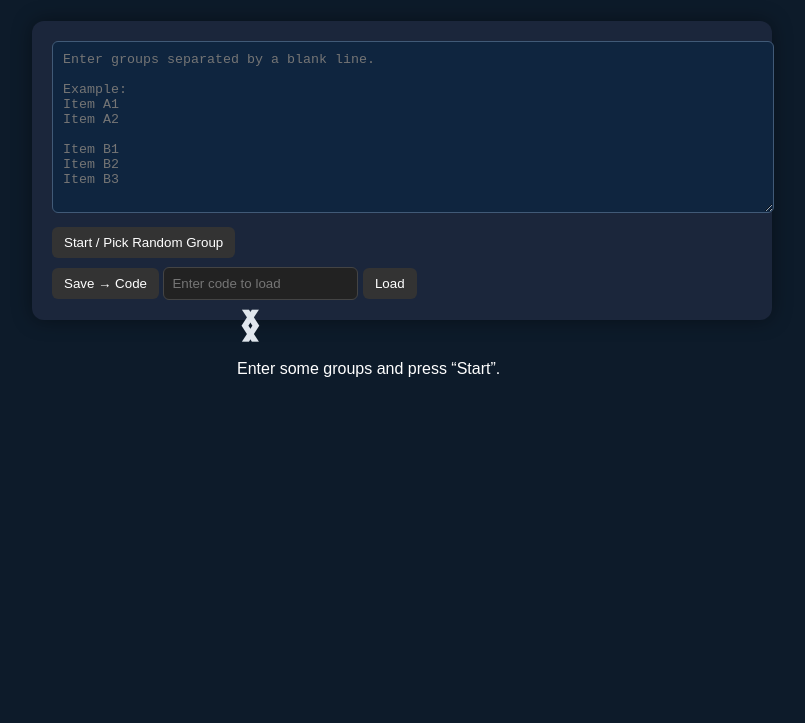
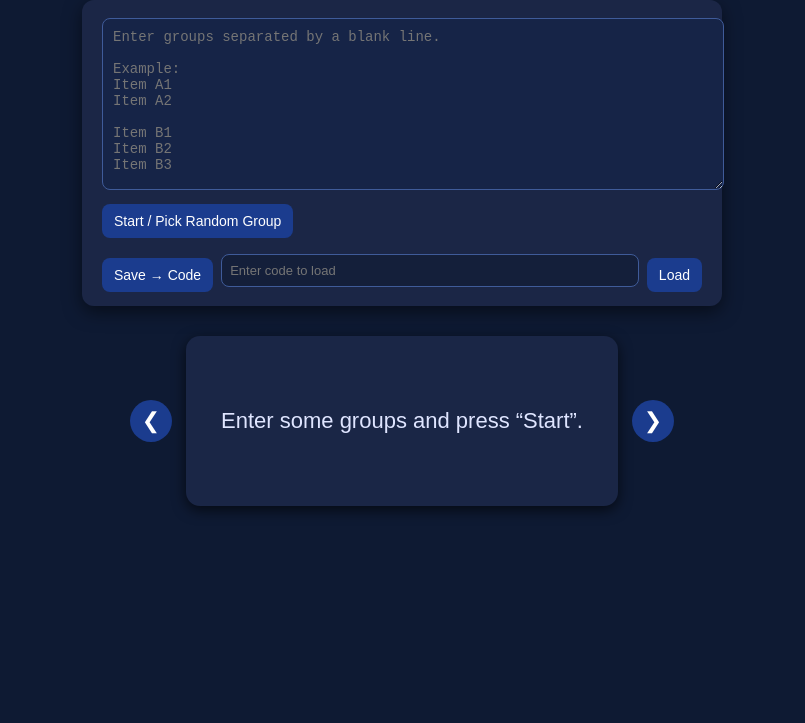
Before and after one commit to arthurbuckroyd-jpg/FlashcardPicker, a website: page public/index.html in a window 1280 px wide. Shown: the part 77-800 px from the top of the page, without its empty margins (238-1043 px from the left). Drawn offline with nearby package versions, Linux system fonts and the light colour scheme.

Commit message:
Update style.css

```diff
--- a/public/style.css
+++ b/public/style.css
@@ -1,9 +1,11 @@
+/* Page layout */
+
 body {
     margin: 0;
     padding: 0;
     font-family: Arial, sans-serif;
-    background: #0d1b2a;
-    color: white;
+    background: #0e1a33;
+    color: #e3e9ff;
     display: flex;
     flex-direction: column;
     align-items: center;
@@ -11,138 +13,145 @@ body {
 }
 
 h1 {
-    margin-top: 20px;
-    color: #e0e6ed;
+    margin-top: 25px;
+    margin-bottom: 15px;
+    color: #aac3ff;
+    font-weight: 600;
 }
 
+/* Input container */
+
 .container {
-    margin-top: 20px;
-    background: #1b263b;
-    padding: 20px;
+    background: #1b2646;
+    padding: 18px 20px 14px;
     border-radius: 12px;
     width: 90%;
-    max-width: 700px;
-    box-shadow: 0 0 20px rgba(0,0,0,0.4);
+    max-width: 600px;
+    box-shadow: 0 6px 18px rgba(0, 0, 0, 0.5);
 }
 
 textarea {
     width: 100%;
     height: 150px;
-    background: #0f253f;
-    color: #f0f6ff;
-    border: 1px solid #415a77;
-    border-radius: 6px;
     padding: 10px;
+    border-radius: 8px;
+    border: 1px solid #3f5b99;
+    background: #162447;
+    color: #e3e9ff;
     resize: vertical;
+    font-size: 14px;
 }
 
 button {
+    border: none;
+    border-radius: 8px;
+    background: #1b3c8e;
+    color: white;
+    padding: 9px 12px;
     margin-top: 10px;
-    padding: 10px 15px;
-    border: none;
-    border-radius: 6px;
-    background: #1d3557;
-    color: white;
     cursor: pointer;
+    font-size: 14px;
+    transition: background 0.2s ease, transform 0.1s ease;
 }
 
 button:hover {
-    background: #284a78;
+    background: #163170;
+    transform: translateY(-1px);
+}
+
+button:active {
+    transform: translateY(0);
+}
+
+/* Save/load row */
+
+.save-load-row {
+    display: flex;
+    gap: 8px;
+    margin-top: 10px;
+    align-items: center;
+}
+
+#loadInput {
+    flex: 1;
+    padding: 8px;
+    border-radius: 8px;
+    border: 1px solid #3f5b99;
+    background: #141f3a;
+    color: #e3e9ff;
+    font-size: 13px;
+}
+
+/* Card + arrows */
+
+.card-wrapper {
+    margin-top: 30px;
+    display: flex;
+    align-items: center;
+    justify-content: center;
+    gap: 14px;
 }
 
 .card {
-    width: 330px;
-    height: 200px;
-    perspective: 1200px;
-    margin: 40px auto;
+    background: #1a2646;
+    padding: 30px 35px;
+    min-width: 260px;
+    max-width: 420px;
+    min-height: 110px;
+    border-radius: 14px;
+    box-shadow: 0 4px 14px rgba(0, 0, 0, 0.65);
+    font-size: 22px;
+    font-weight: 500;
+    color: #dfe5ff;
+    text-align: center;
+    display: flex;
+    align-items: center;
+    justify-content: center;
+    transition: transform 0.35s ease, box-shadow 0.35s ease;
 }
 
-.card .inner {
-    width: 100%;
-    height: 100%;
-    position: relative;
-    transform-style: preserve-3d;
-    transition: transform 0.6s cubic-bezier(.22, 1.45, .36, 1); /* lively spring */
+/* Lively flip-ish animation when changing cards */
+.card.flip {
+    animation: cardFlip 0.35s ease;
 }
 
-.card.flipped .inner {
-    transform: rotateY(180deg) scale(1.03); /* slight punch */
+@keyframes cardFlip {
+    0% {
+        transform: perspective(600px) rotateY(0deg) scale(1);
+        box-shadow: 0 4px 14px rgba(0, 0, 0, 0.65);
+    }
+    50% {
+        transform: perspective(600px) rotateY(25deg) scale(0.95);
+        box-shadow: 0 2px 8px rgba(0, 0, 0, 0.4);
+    }
+    100% {
+        transform: perspective(600px) rotateY(0deg) scale(1);
+        box-shadow: 0 4px 14px rgba(0, 0, 0, 0.65);
+    }
 }
 
-.card .front,
-.card .back {
-    width: 100%;
-    height: 100%;
-    border-radius: 12px;
-    background-color: #1e1e1e; /* darker palette */
-    color: #fff;
-    font-size: 1.3rem;
-    display: flex;
-    justify-content: center;
-    align-items: center;
-    padding: 15px;
-    position: absolute;
-    backface-visibility: hidden;
-    box-shadow: 0 6px 16px rgba(0,0,0,0.4);
-}
-
-.card .back {
-    transform: rotateY(180deg);
-}
-
-.controls {
-    margin: 20px auto;
-    width: 330px;
-    display: flex;
-    gap: 10px;
-}
-
-button {
-    background-color: #333;
-    color: white;
-    border: none;
-    padding: 8px 12px;
-    border-radius: 6px;
-}
-
-input {
-    flex: 1;
-    padding: 8px;
-    border-radius: 6px;
-    border: 1px solid #444;
-    background-color: #222;
-    color: white;
-}
+/* Arrows */
 
 .arrow {
-    position: absolute;
-    top: 50%;
-    transform: translateY(-50%);
-    font-size: 2rem;
-    color: #e0e6ed;
+    width: 42px;
+    height: 42px;
+    border-radius: 50%;
+    background: #1b3c8e;
+    color: white;
+    display: flex;
+    align-items: center;
+    justify-content: center;
+    font-size: 22px;
     cursor: pointer;
     user-select: none;
+    transition: background 0.2s ease, transform 0.1s ease;
 }
 
 .arrow:hover {
-    color: #a8c4ff;
+    background: #163170;
+    transform: translateY(-1px);
 }
 
-.arrow-left {
-    left: 10px;
+.arrow:active {
+    transform: translateY(0);
 }
-
-.arrow-right {
-    right: 10px;
-}
-
-.fade-out {
-    opacity: 0;
-    transform: scale(0.92);
-}
-
-.fade-in {
-    opacity: 1;
-    transform: scale(1);
-
-}
```
